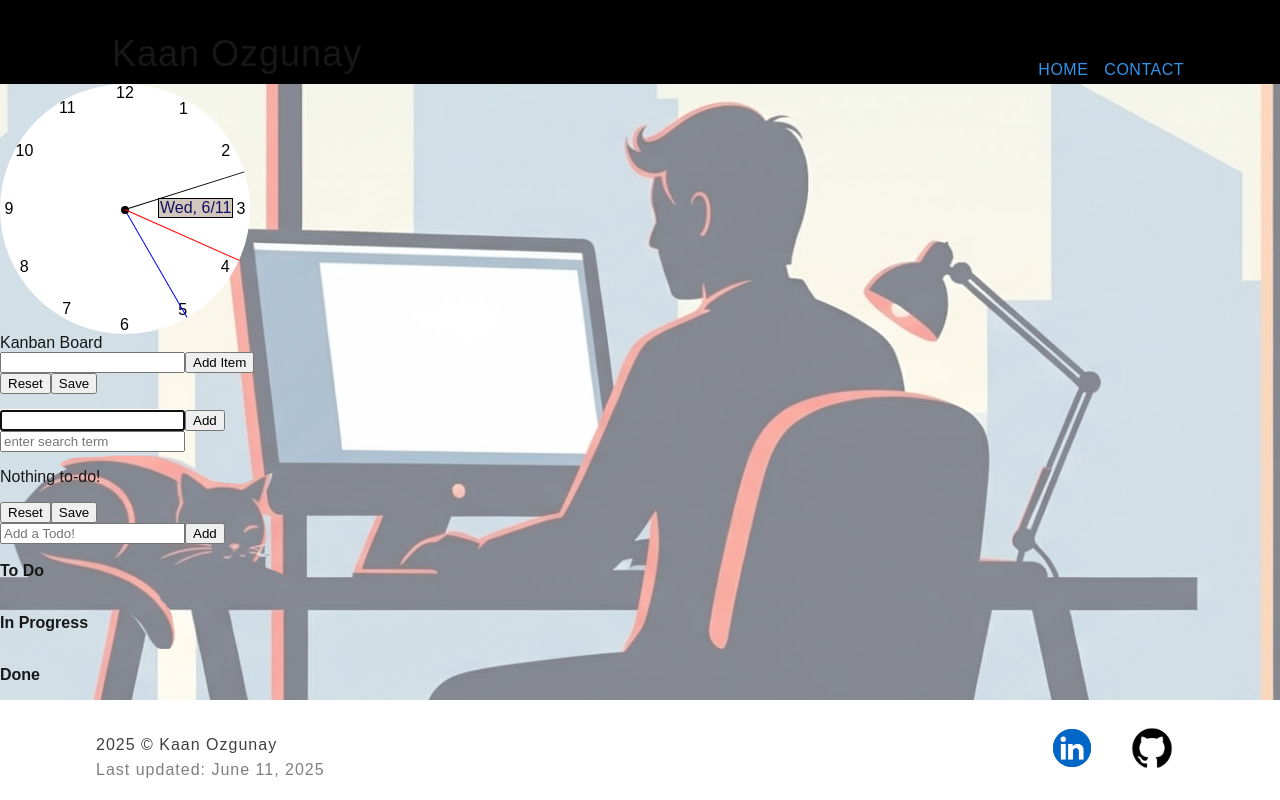
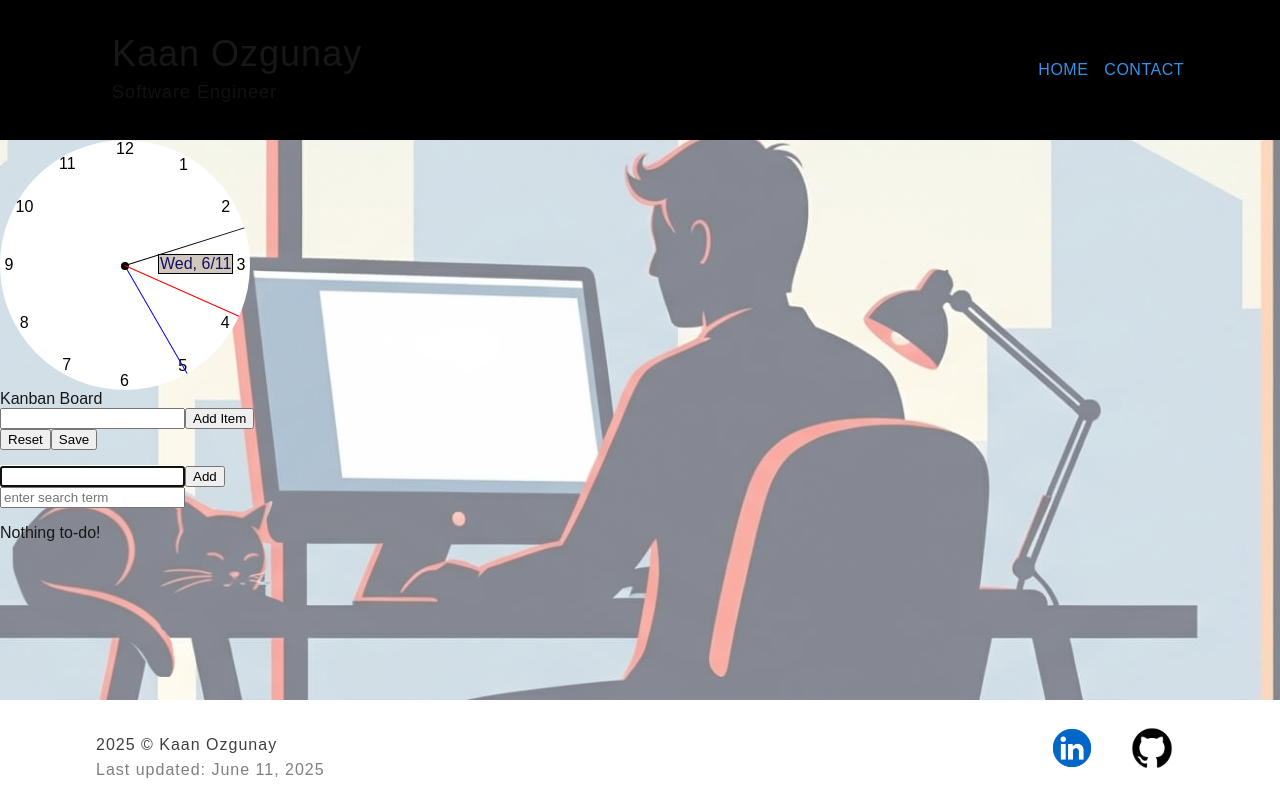
Before and after one commit to KOzg/project-ho, a Next.js app: page /lab in a window 1280 px wide. Built offline with nearby package versions, Linux system fonts and the light colour scheme.

Commit message:
clean-up imports

```diff
--- a/src/app/lab/page.tsx
+++ b/src/app/lab/page.tsx
@@ -1,9 +1,7 @@
 import TodoList from '@/components/SimpleTodo/TodoList/TodoList';
-import Todo from '@/components/ToDo/Todo/Todo'
 import Clock from '@/components/Clock/Clock';
 import Kanban from '@/components/Kanban/Kanban';
 import { SimpleTodoProvider } from '@/components/SimpleTodo/SimpleTodoProvider';
-import { TodoProvider } from '@/components/ToDo/TodoProvider';
 
 // import { getAlbums } from './api';
 
@@ -16,9 +14,6 @@ export default async function Lab() {
       <SimpleTodoProvider>
         <TodoList />
       </SimpleTodoProvider>
-      <TodoProvider>
-        <Todo />
-      </TodoProvider>
 
       {/*<AlbumCarousel/>*/}
     </>
```
